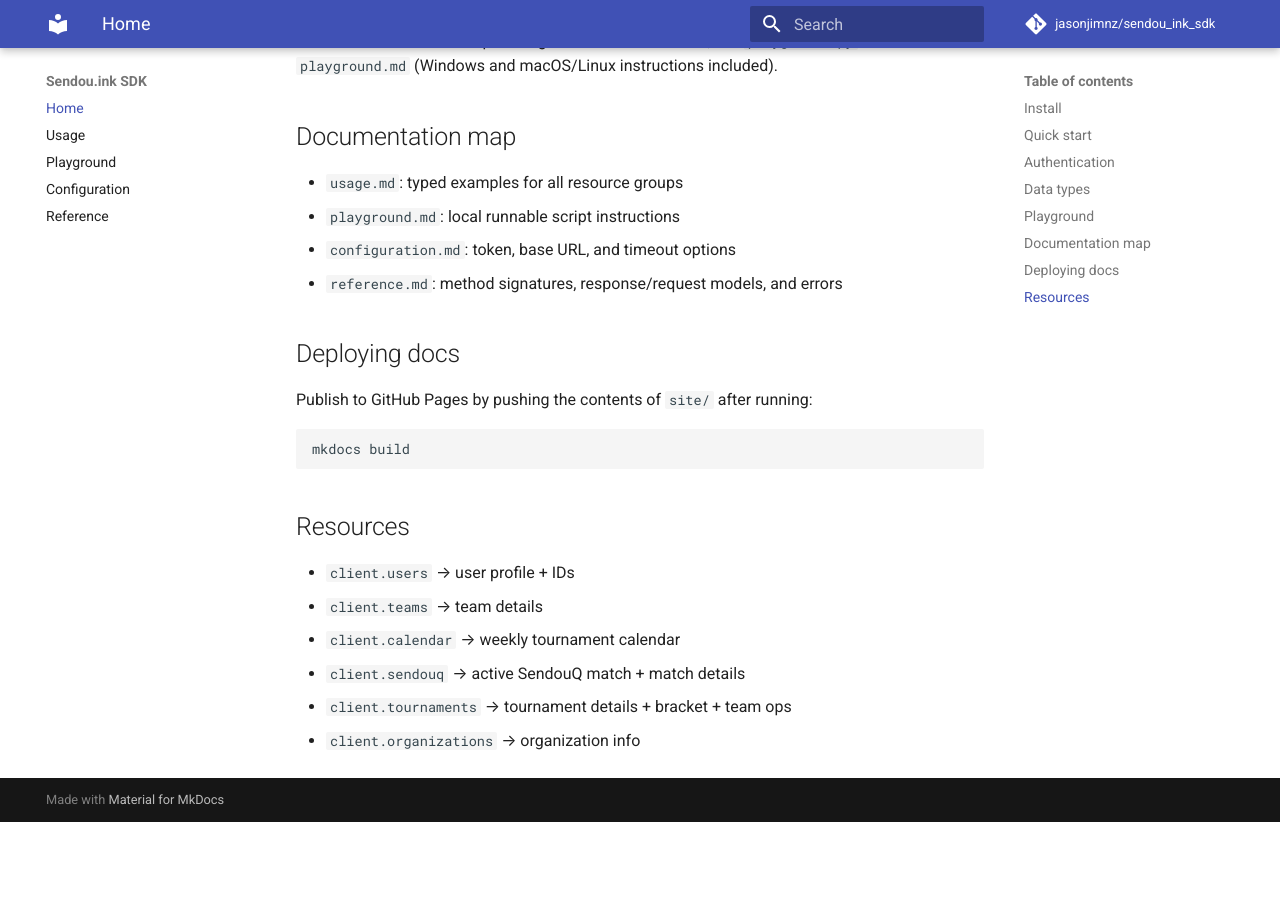
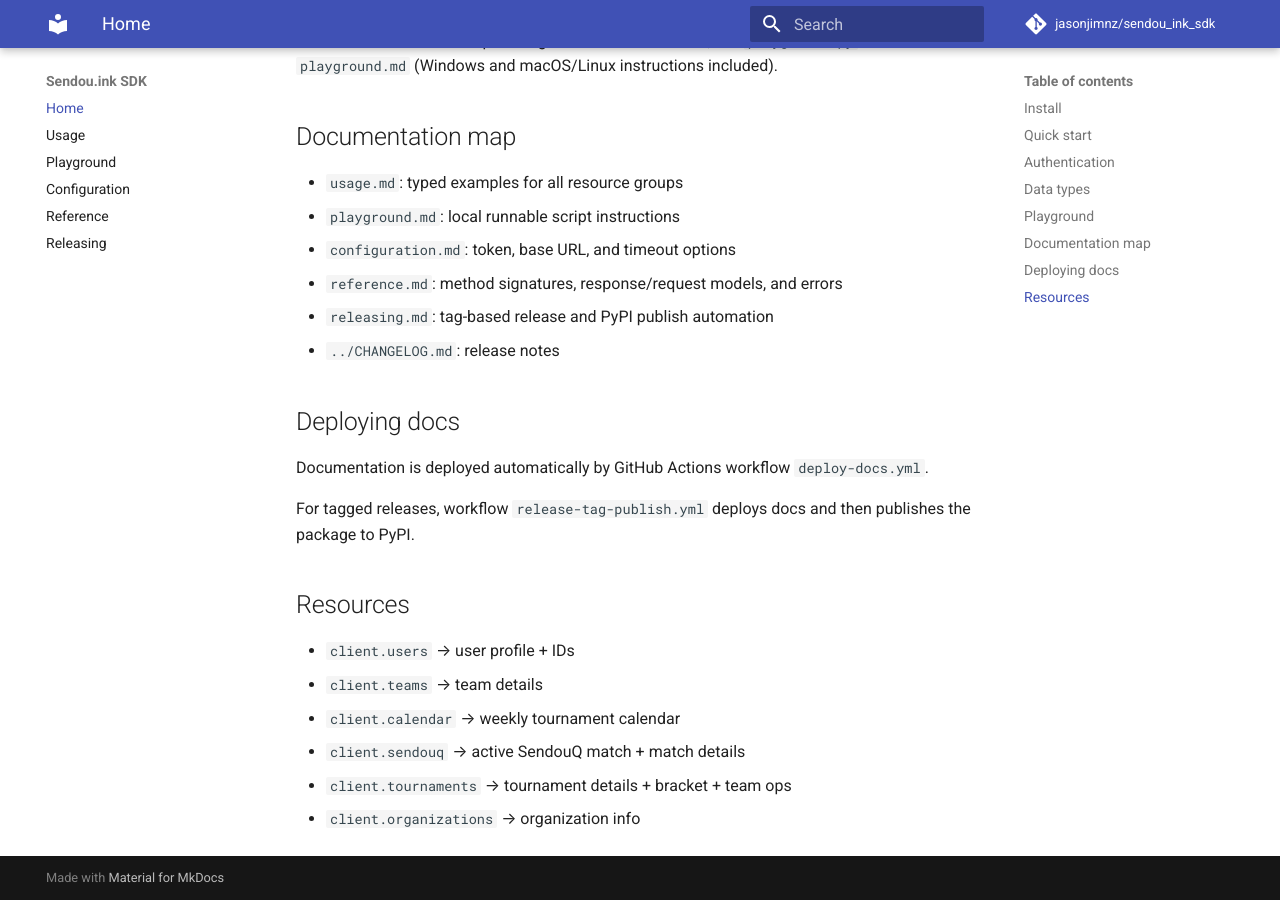
Before and after one commit to jasonjimnz/sendou_ink_sdk, an MkDocs documentation site: the page built from docs/index.md, in a window 1280 px wide and 900 px high, scrolled down 967 px. Built offline with MkDocs 1.6.1 and Material for MkDocs 9.7.7, drawn with Linux system fonts in a browser that asks for light colours; comment, search, counter and statistics services are not loaded; before the commit the page ends 1789 px from its top, so only the background shows below that.

Commit message:
Added documentation updates

````diff
--- a/docs/index.md
+++ b/docs/index.md
@@ -41,14 +41,14 @@
 - `playground.md`: local runnable script instructions
 - `configuration.md`: token, base URL, and timeout options
 - `reference.md`: method signatures, response/request models, and errors
+- `releasing.md`: tag-based release and PyPI publish automation
+- `../CHANGELOG.md`: release notes
 
 ## Deploying docs
 
-Publish to GitHub Pages by pushing the contents of `site/` after running:
+Documentation is deployed automatically by GitHub Actions workflow `deploy-docs.yml`.
 
-```bash
-mkdocs build
-```
+For tagged releases, workflow `release-tag-publish.yml` deploys docs and then publishes the package to PyPI.
 
 ## Resources
 
--- a/mkdocs.yml
+++ b/mkdocs.yml
@@ -8,6 +8,7 @@
   - Playground: playground.md
   - Configuration: configuration.md
   - Reference: reference.md
+  - Releasing: releasing.md
 theme:
   name: material
 markdown_extensions:
````
Also changed, not shown: README.md (+19 -0 lines), docs/releasing.md (added, +46 -0 lines).
